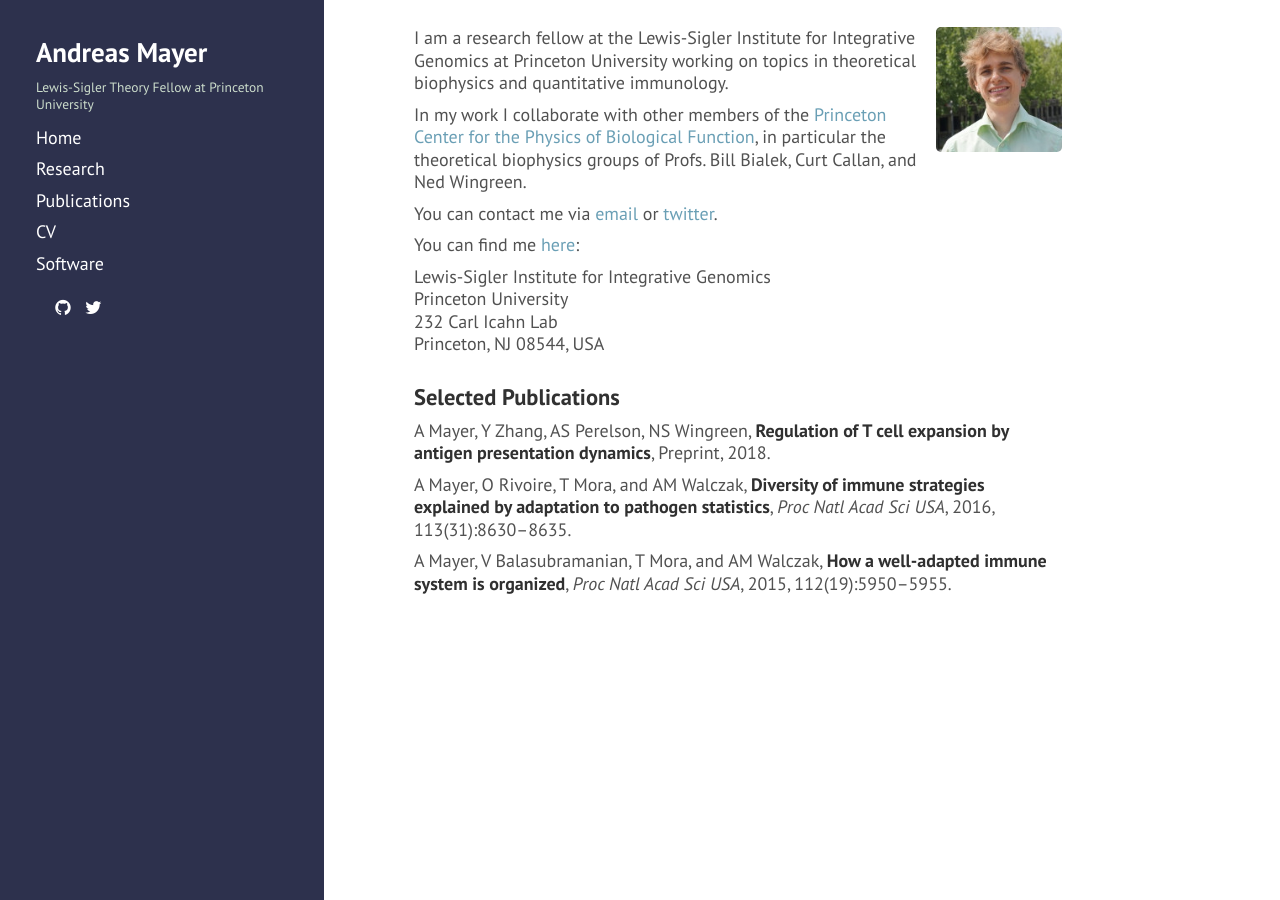
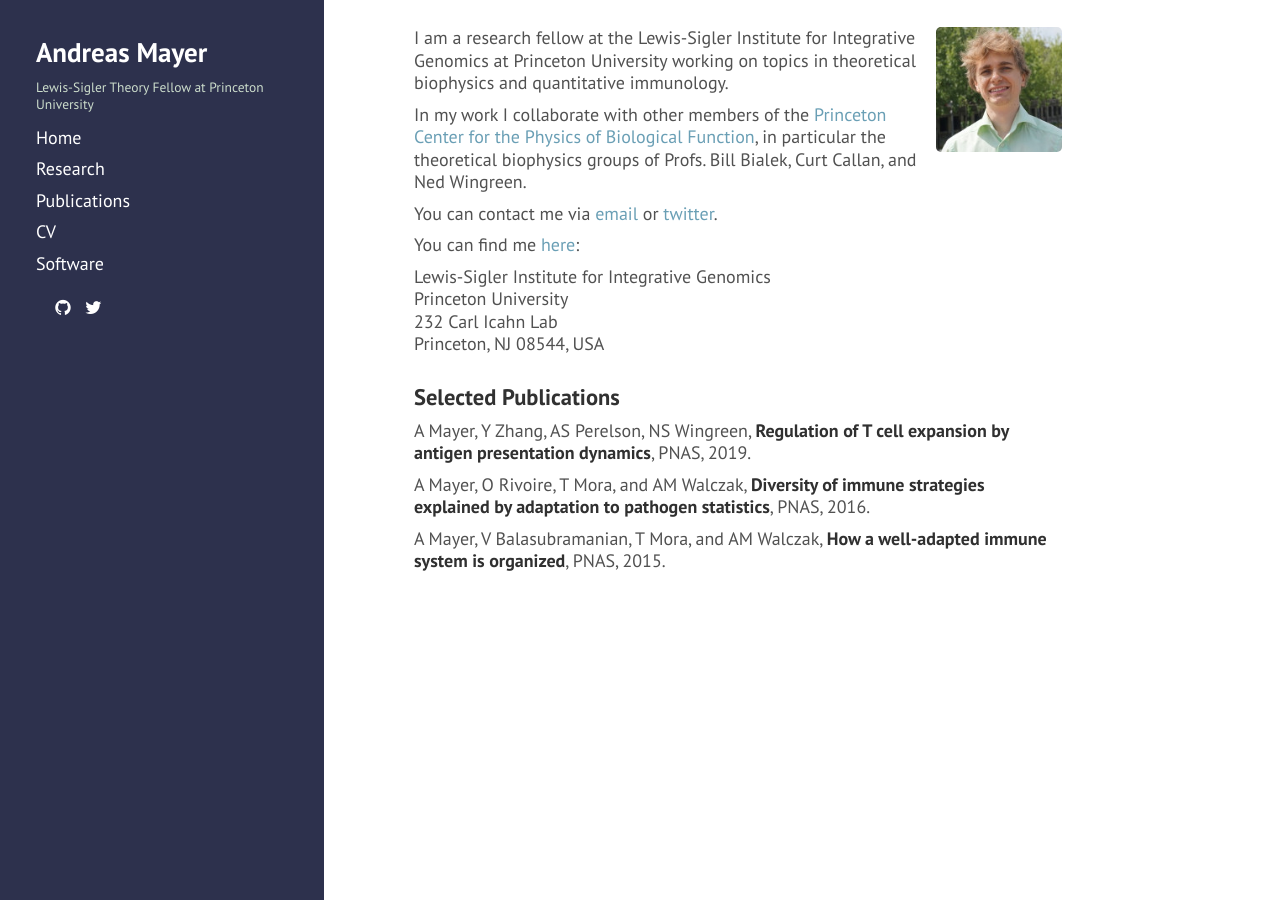
Before and after one commit to andim/andim.github.io, a Jekyll site: the page built from index.md, in a window 1280 px wide. Built offline with Jekyll 4.4.1, drawn with Linux system fonts in a browser that asks for light colours; nearby versions of some CDN libraries; a style sheet for code colours, icons or effects is not loaded.

Commit message:
t cell expansion paper published

```diff
--- a/index.md
+++ b/index.md
@@ -20,8 +20,8 @@ Princeton, NJ 08544, USA
 
 ### Selected Publications
 
-A Mayer, Y Zhang, AS Perelson, NS Wingreen, **Regulation of T cell expansion by antigen presentation dynamics**, Preprint, 2018. [<i class="ai ai-doi"></i>](https://doi.org/10.1101/377036)
+A Mayer, Y Zhang, AS Perelson, NS Wingreen, **Regulation of T cell expansion by antigen presentation dynamics**, PNAS, 2019. [<i class="ai ai-doi"></i>](https://doi.org/10.1073/pnas.1812800116)
 
-A Mayer, O Rivoire, T Mora, and AM Walczak, **Diversity of immune strategies explained by adaptation to pathogen statistics**, *Proc Natl Acad Sci USA*, 2016, 113(31):8630--8635. [<i class="ai ai-doi"></i>](http://dx.doi.org/10.1073/pnas.1600663113)
+A Mayer, O Rivoire, T Mora, and AM Walczak, **Diversity of immune strategies explained by adaptation to pathogen statistics**, PNAS, 2016. [<i class="ai ai-doi"></i>](http://dx.doi.org/10.1073/pnas.1600663113)
 
-A Mayer, V Balasubramanian, T Mora, and AM Walczak, **How a well-adapted immune system is organized**, *Proc Natl Acad Sci USA*, 2015, 112(19):5950--5955. [<i class="ai ai-doi"></i>](http://dx.doi.org/10.1073/pnas.1421827112)
+A Mayer, V Balasubramanian, T Mora, and AM Walczak, **How a well-adapted immune system is organized**, PNAS, 2015. [<i class="ai ai-doi"></i>](http://dx.doi.org/10.1073/pnas.1421827112)
```
Also changed, not shown: _data/publist.yml (+8 -8 lines).
